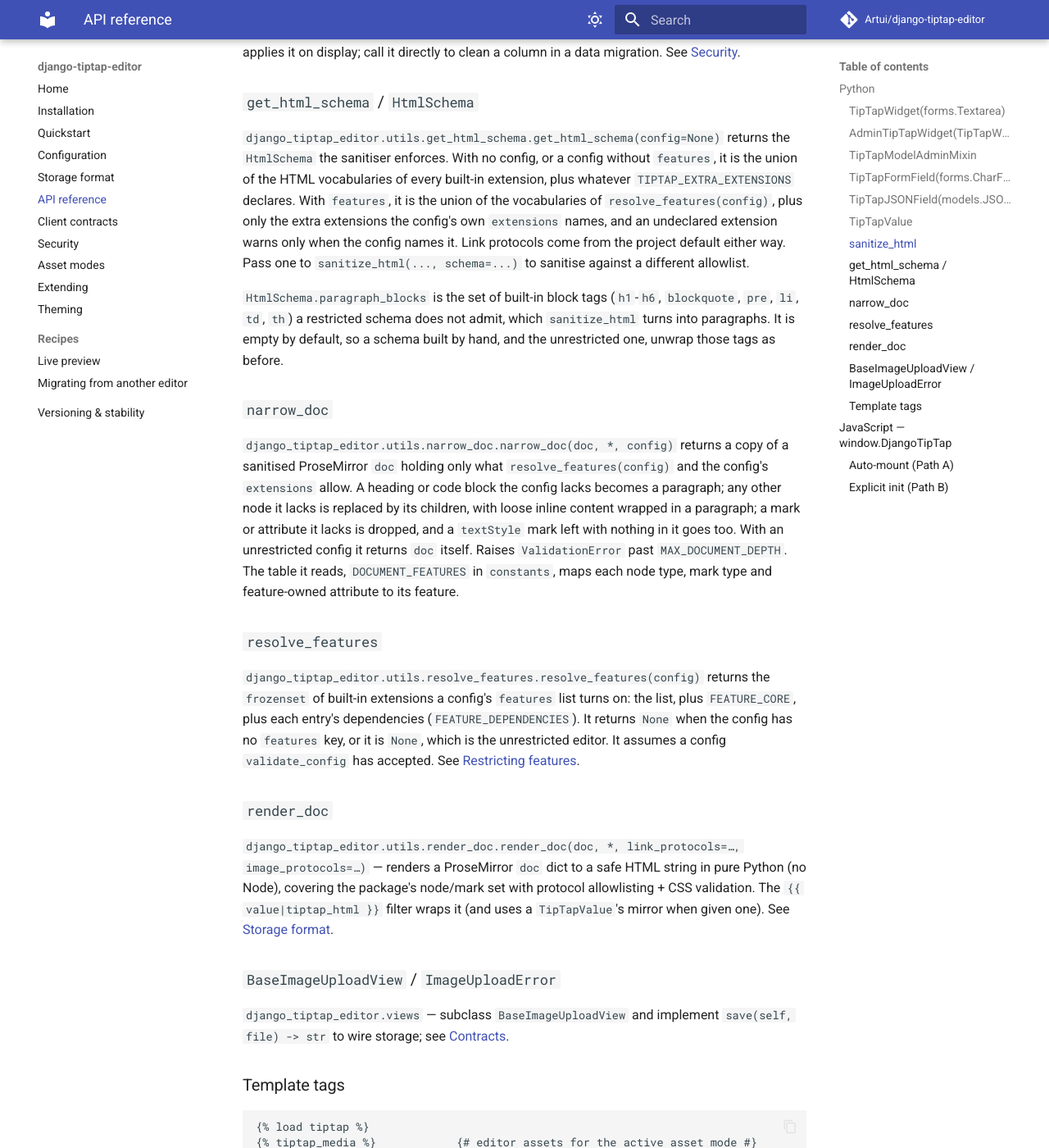
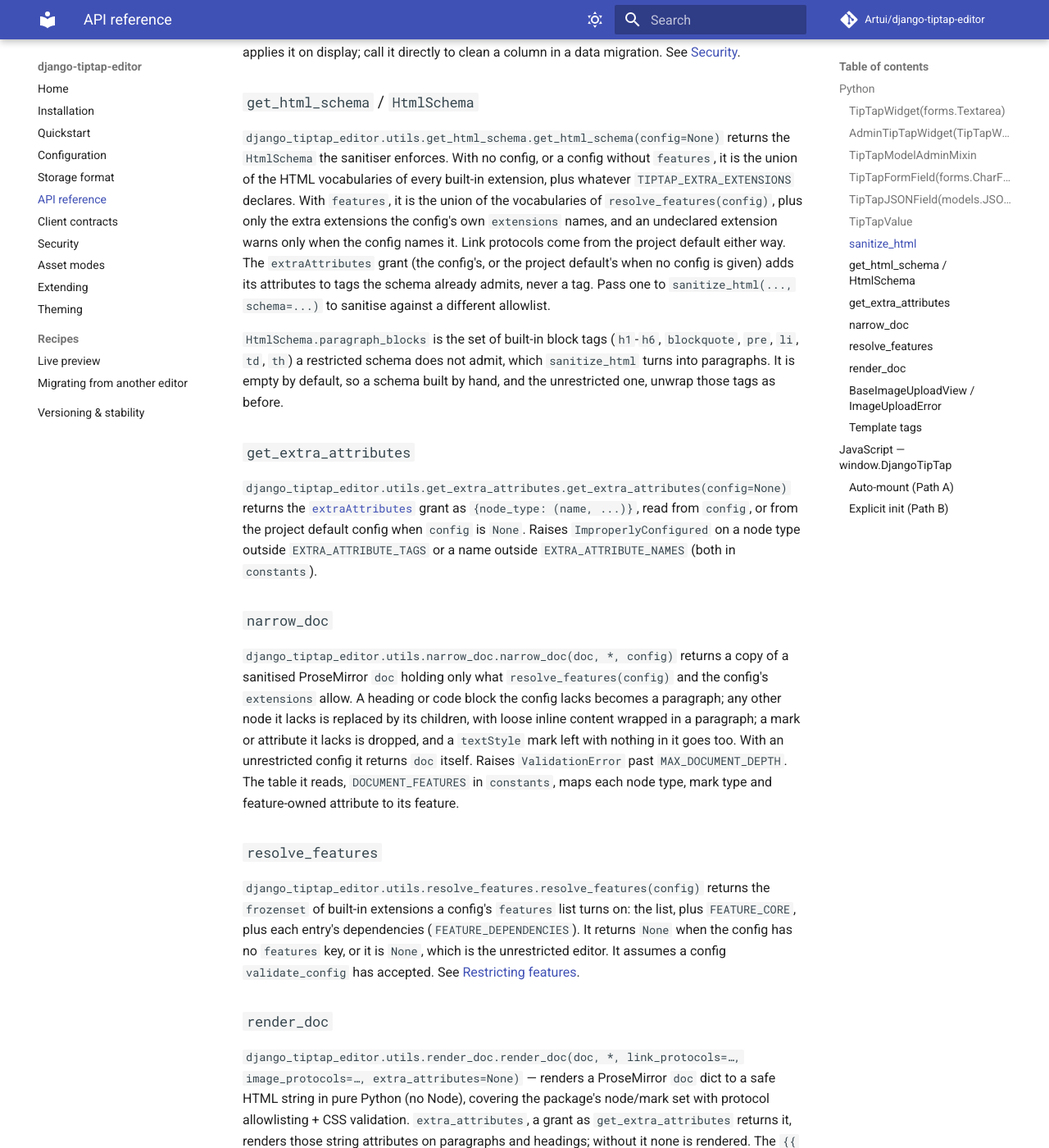
Before and after one commit to Artui/django-tiptap-editor, an MkDocs documentation site: the page built from docs/api.md, in a window 1280 px wide and 1400 px high, scrolled down 2784 px. Shown: the whole window at 82% size. Built offline with MkDocs 1.6.1 and Material for MkDocs 9.7.7, drawn with Linux system fonts in a browser that asks for light colours; comment, search, counter and statistics services are not loaded.

Commit message:
Make the project extraAttributes grant the ceiling a field narrows
The tiptap_html filter and TipTapValue sanitise with no field config, so
a class granted on one field alone was stored and then stripped on
display. validate_config now refuses a field grant beyond the project's.

Co-Authored-By: Claude Opus 5.5 <noreply@anthropic.com>

```diff
--- a/docs/api.md
+++ b/docs/api.md
@@ -126,13 +126,23 @@ the sanitiser enforces. With no config, or a config without `features`, it is th
 HTML vocabularies of every built-in extension, plus whatever `TIPTAP_EXTRA_EXTENSIONS` declares.
 With `features`, it is the union of the vocabularies of `resolve_features(config)`, plus only the
 extra extensions the config's own `extensions` names, and an undeclared extension warns only when
-the config names it. Link protocols come from the project default either way. Pass one to
+the config names it. Link protocols come from the project default either way. The `extraAttributes` grant
+(the config's, or the project default's when no config is given) adds its attributes to tags
+the schema already admits, never a tag. Pass one to
 `sanitize_html(..., schema=...)` to sanitise against a different allowlist.
 
 `HtmlSchema.paragraph_blocks` is the set of built-in block tags (`h1`-`h6`, `blockquote`, `pre`,
 `li`, `td`, `th`) a restricted schema does not admit, which `sanitize_html` turns into paragraphs.
 It is empty by default, so a schema built by hand, and the unrestricted one, unwrap those tags as
 before.
+
+### `get_extra_attributes`
+
+`django_tiptap_editor.utils.get_extra_attributes.get_extra_attributes(config=None)` returns the
+[`extraAttributes`](configuration.md#extra-attributes) grant as `{node_type: (name, ...)}`, read
+from `config`, or from the project default config when `config` is `None`. Raises
+`ImproperlyConfigured` on a node type outside `EXTRA_ATTRIBUTE_TAGS` or a name outside
+`EXTRA_ATTRIBUTE_NAMES` (both in `constants`).
 
 ### `narrow_doc`
 
@@ -156,9 +166,11 @@ It assumes a config `validate_config` has accepted. See
 
 ### `render_doc`
 
-`django_tiptap_editor.utils.render_doc.render_doc(doc, *, link_protocols=…, image_protocols=…)`
+`django_tiptap_editor.utils.render_doc.render_doc(doc, *, link_protocols=…, image_protocols=…, extra_attributes=None)`
 — renders a ProseMirror `doc` dict to a safe HTML string in pure Python (no Node), covering the
-package's node/mark set with protocol allowlisting + CSS validation. The
+package's node/mark set with protocol allowlisting + CSS validation. `extra_attributes`, a grant
+as `get_extra_attributes` returns it, renders those string attributes on paragraphs and
+headings; without it none is rendered. The
 `{{ value|tiptap_html }}` filter wraps it (and uses a `TipTapValue`'s mirror when given one). See
 [Storage format](storage.md#server-side-rendering-python).
 
--- a/docs/configuration.md
+++ b/docs/configuration.md
@@ -226,14 +226,15 @@ keeps it when it sanitises the field. Any other node type or attribute name rais
 - **Values are kept as written.** Nothing checks which classes an author uses, so a stored
   class can match any selector your site's CSS or scripts bind to. Grant it only where the
   authors may choose those.
-- **Per field or project-wide.** A widget's own `extraAttributes` replaces the project's
-  for that field's editor and, in HTML storage, its sanitiser; `{}` turns it off.
+- **The project grants, a field narrows.** `TIPTAP_DEFAULT_CONFIG["extraAttributes"]` is
+  the ceiling. A widget's own `extraAttributes` may grant less (`{}` turns it off for that
+  field's editor and sanitiser) but not more: a grant beyond the project's raises
+  `ImproperlyConfigured`, because the `tiptap_html` filter and the JSON mirror render with
+  no field config, and would drop what only one field granted.
 - **JSON storage renders the project grant.** A [`TipTapJSONField`](storage.md) keeps a
-  granted `class` in its `doc`, and its `html` mirror renders the attributes that
-  `TIPTAP_DEFAULT_CONFIG["extraAttributes"]` grants, on every path that derives it (the
-  form, the model's save, the `tiptap_html` filter on a raw document). The model field has
-  no widget config to read, so a grant made on one field alone stays out of the stored
-  mirror: put a JSON-storage grant in `TIPTAP_DEFAULT_CONFIG`.
+  granted `class` in its `doc`, and its `html` mirror renders what the project grants, on
+  every path that derives it (the form, the model's save, the `tiptap_html` filter on a raw
+  document). A field that narrows the grant narrows its editor, not its stored mirror.
 
 ## Settings
 
```
Also changed, not shown: CHANGELOG.md (+7 -6 lines), 2 other files.
